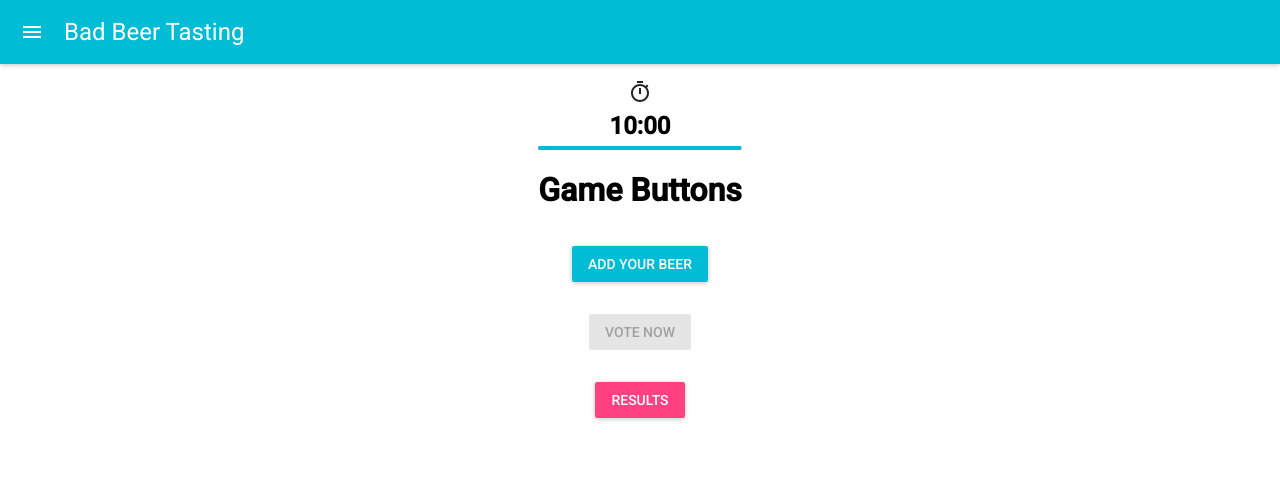
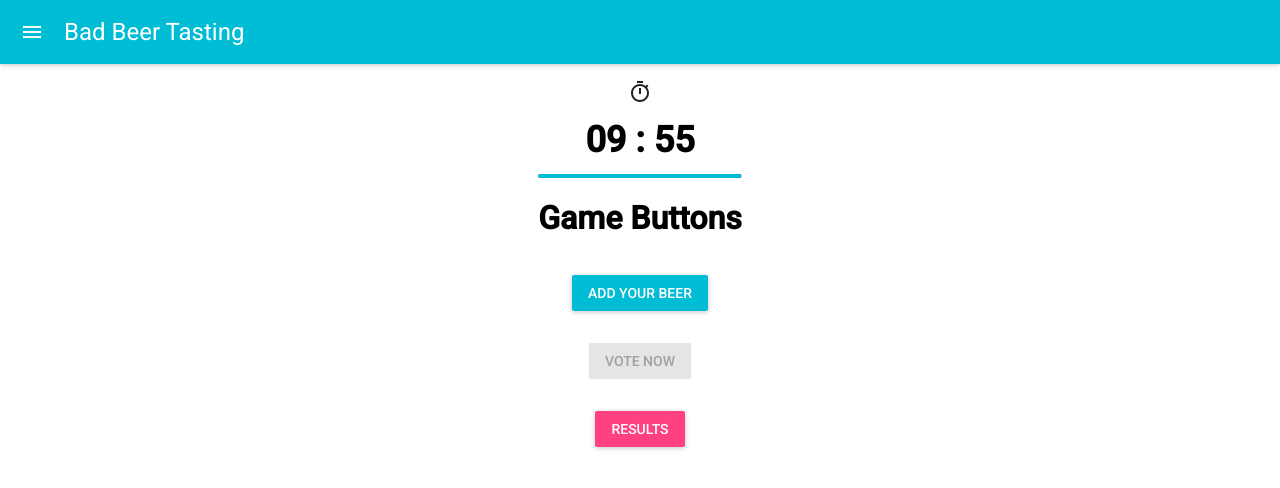
Before and after one commit to scottdevito/bad-beer-tasting, a React (Create React App) app: page /main in a window 1280 px wide. Shown: the top 488 px of the page. Built offline with nearby package versions, Linux system fonts and the light colour scheme.

Commit message:
Create TimerCount component and sync with LinearProgressBarTimer

```diff
--- a/src/App.css
+++ b/src/App.css
@@ -60,3 +60,7 @@ body {
 .game-button {
   margin: 1em;
 }
+
+.timer {
+  margin: 0.2em;
+}
--- a/src/components/linear_progress_bar_timer.js
+++ b/src/components/linear_progress_bar_timer.js
@@ -6,12 +6,12 @@ export default class LinearProgressBarTimer extends React.Component {
     super(props);
 
     this.state = {
-      completed: this.props.setMins * 60,
+      completed: this.props.secondsLeft,
     };
   }
 
   componentDidMount() {
-    this.timer = setTimeout(() => this.progress(this.props.setMins * 60), 1000);
+    this.timer = setTimeout(() => this.progress(this.props.secondsLeft), 1000);
   }
 
   componentWillUnmount() {
@@ -33,7 +33,7 @@ export default class LinearProgressBarTimer extends React.Component {
       <LinearProgress
         mode="determinate"
         value={this.state.completed}
-        max={this.props.setMins * 60}
+        max={this.props.secondsLeft}
         min={0}
       />
     );
--- /dev/null
+++ b/src/components/timer_count.js
@@ -0,0 +1,33 @@
+import React, { Component } from 'react';
+
+class TimerCount extends Component {
+  constructor(props) {
+    super(props);
+    this.state = { count: this.props.secondsLeft };
+  }
+
+  componentDidMount() {
+    clearInterval(this.timer);
+    this.timer = setInterval(this.tick.bind(this), 1000);
+  }
+
+  componentWillUnmount() {
+    clearInterval(this.timer);
+  }
+
+  tick() {
+    this.setState({ count: this.state.count - 1 });
+  }
+
+  render() {
+    let minutes = ('0' + Math.floor(this.state.count / 60)).slice(-2),
+      seconds = ('0' + this.state.count % 60).slice(-2);
+    return (
+      <div>
+        <h2 className="timer">{`${minutes} : ${seconds}`}</h2>
+      </div>
+    );
+  }
+}
+
+export default TimerCount;
--- a/src/screens/main_screen.js
+++ b/src/screens/main_screen.js
@@ -6,13 +6,17 @@ import { black500 } from 'material-ui/styles/colors';
 import { Link } from 'react-router-dom';
 
 import LinearProgressBarTimer from '../components/linear_progress_bar_timer';
+import TimerCount from '../components/timer_count';
 
+// Pass the amount of seconds until the tasting is over into the LinearProgressBarTimer and TimerCount
 const MainScreen = () => {
   return (
     <div className="main-screen">
       <Timer color={black500} className="timer-icon" />
-      <h2 className="timer-count">10:00</h2>
-      <LinearProgressBarTimer setMins={10} />
+      <h2 className="timer-count">
+        <TimerCount secondsLeft={600} />
+      </h2>
+      <LinearProgressBarTimer secondsLeft={600} />
 
       <Divider />
 
```
